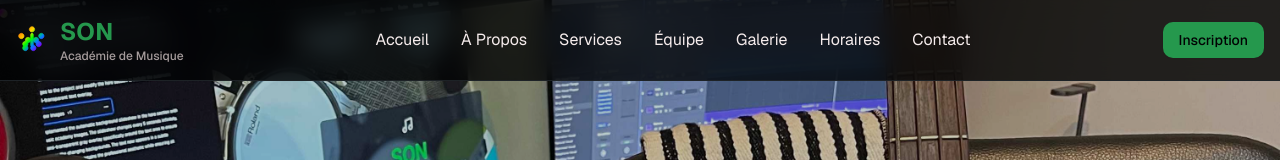
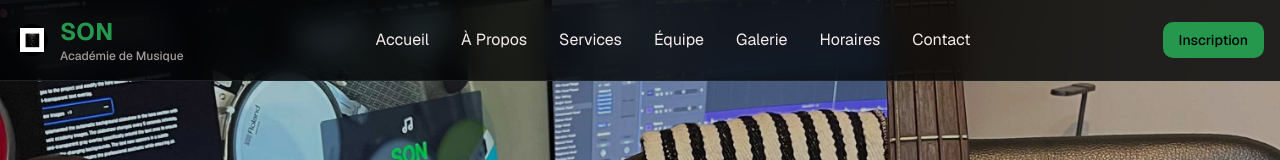
Before and after one commit to casilvag/SON, a Next.js app: page / in a window 1280 px wide. Shown: the top 160 px of the page. Built offline with nearby package versions, Linux system fonts and the light colour scheme.

Commit message:
feat: add new logo to website header
Update header component with elegant treble clef logo.

#VERCEL_SKIP

Co-authored-by: Cesar Silva Guevara <5674370+casilvag@users.noreply.github.com>

```diff
--- a/components/header.tsx
+++ b/components/header.tsx
@@ -3,6 +3,7 @@
 import { useState } from "react"
 import { Button } from "@/components/ui/button"
 import { Menu, X } from "lucide-react"
+import Image from "next/image"
 
 export function Header() {
   const [isMenuOpen, setIsMenuOpen] = useState(false)
@@ -23,25 +24,15 @@ export function Header() {
         <div className="flex items-center justify-between">
           <div className="flex items-center space-x-3">
             <a href="/" className="flex items-center space-x-3">
-              <svg width="32" height="32" viewBox="0 0 24 24" fill="none" className="flex-shrink-0">
-                <defs>
-                  <linearGradient id="rainbow" x1="0%" y1="0%" x2="100%" y2="100%">
-                    <stop offset="0%" stopColor="#ff0000" />
-                    <stop offset="16.66%" stopColor="#ff8c00" />
-                    <stop offset="33.33%" stopColor="#ffd700" />
-                    <stop offset="50%" stopColor="#00ff00" />
-                    <stop offset="66.66%" stopColor="#0080ff" />
-                    <stop offset="83.33%" stopColor="#8000ff" />
-                    <stop offset="100%" stopColor="#ff00ff" />
-                  </linearGradient>
-                </defs>
-                <path
-                  d="M12 2C13.1 2 14 2.9 14 4C14 5.1 13.1 6 12 6C10.9 6 10 5.1 10 4C10 2.9 10.9 2 12 2ZM21 9C21 10.1 20.1 11 19 11C17.9 11 17 10.1 17 9C17 7.9 17.9 7 19 7C20.1 7 21 7.9 21 9ZM6 9C6 10.1 5.1 11 4 11C2.9 11 2 10.1 2 9C2 7.9 2.9 7 4 7C5.1 7 6 7.9 6 9ZM12 7C12.6 7 13 7.4 13 8V16C13 16.6 12.6 17 12 17C11.4 17 11 16.6 11 16V8C11 7.4 11.4 7 12 7ZM17 12C17 13.1 16.1 14 15 14C13.9 14 13 13.1 13 12C13 10.9 13.9 10 15 10C16.1 10 17 10.9 17 12ZM11 12C11 13.1 10.1 14 9 14C7.9 14 7 13.1 7 12C7 10.9 7.9 10 9 10C10.1 10 11 10.9 11 12ZM19 15C19 16.1 18.1 17 17 17C15.9 17 15 16.1 15 15C15 13.9 15.9 13 17 13C18.1 13 19 13.9 19 15ZM9 15C9 16.1 8.1 17 7 17C5.9 17 5 16.1 5 15C5 13.9 5.9 13 7 13C8.1 13 9 13.9 9 15ZM15 18C15 19.1 14.1 20 13 20C11.9 20 11 19.1 11 18C11 16.9 11.9 16 13 16C14.1 16 15 16.9 15 18ZM9 18C9 19.1 8.1 20 7 20C5.9 20 5 19.1 5 18C5 16.9 5.9 16 7 16C8.1 16 9 16.9 9 18Z"
-                  fill="url(#rainbow)"
-                  stroke="url(#rainbow)"
-                  strokeWidth="0.5"
+              <div className="w-8 h-8 flex-shrink-0 bg-black rounded-full p-1">
+                <Image
+                  src="/images/logo.png"
+                  alt="Academy SON Logo"
+                  width={32}
+                  height={32}
+                  className="w-full h-full object-contain"
                 />
-              </svg>
+              </div>
               <div className="flex flex-col">
                 <div className="text-2xl font-bold text-primary">SON</div>
                 <div className="text-xs text-muted-foreground font-medium">Académie de Musique</div>
```
Also changed, not shown: public/images/logo.png (added).
